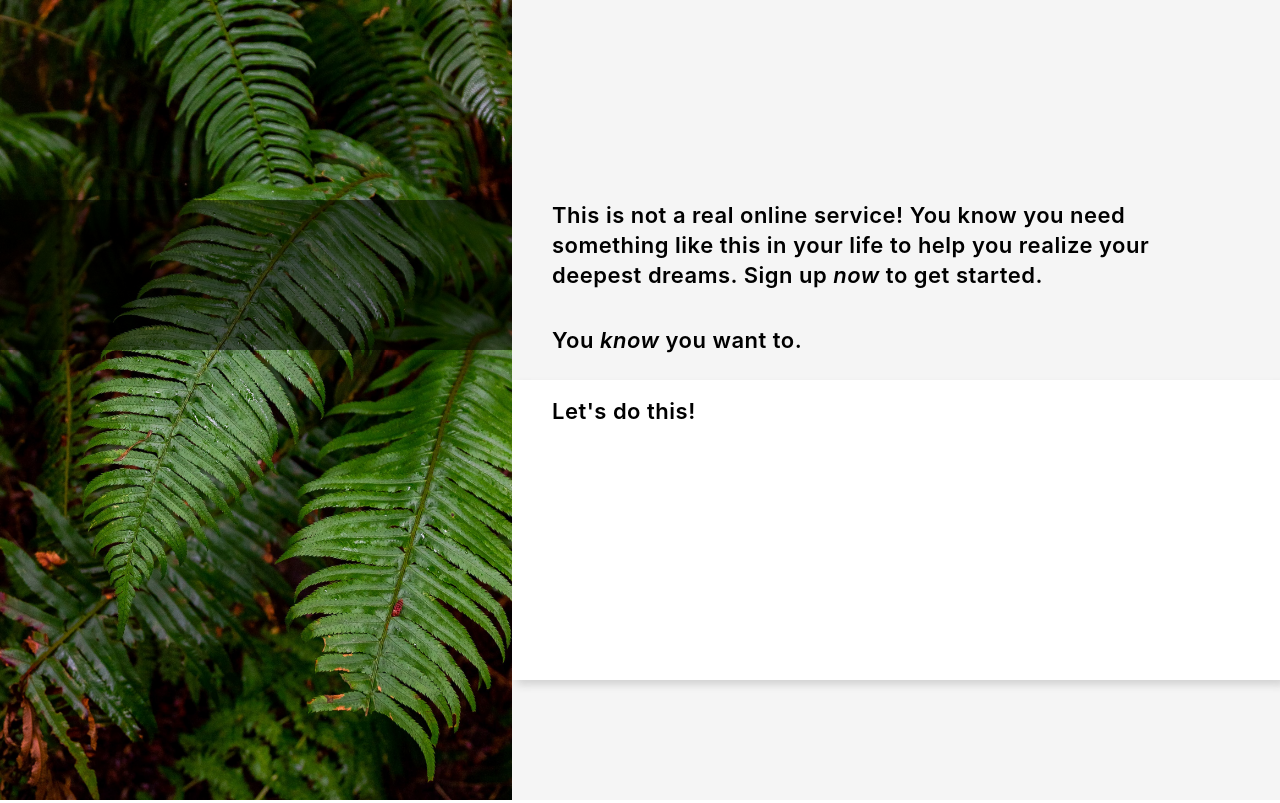
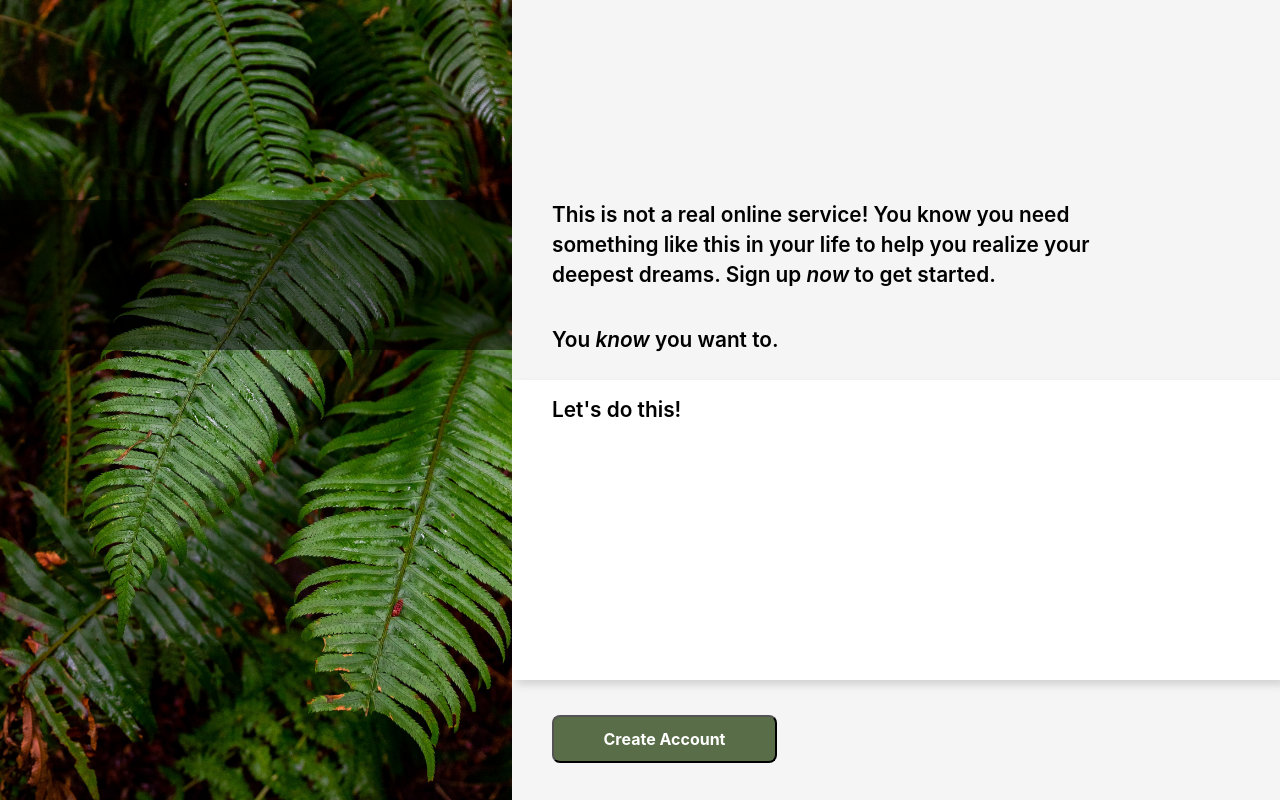
Before and after one commit to gcerv93/signup_form, a plain HTML site: page index.html in a window 1280 px wide. Drawn offline with Linux system fonts and the light colour scheme.

Commit message:
add create account button

```diff
--- a/index.html
+++ b/index.html
@@ -22,10 +22,11 @@
       </div>
       <div class="form-box">
         <h1>Let's do this!</h1>
-        <form>
+        <form id="form">
 
         </form>
       </div>
+      <button type="submit" form="form">Create Account</button>
     </div>
   </div>
 </body>
--- a/styles.css
+++ b/styles.css
@@ -82,14 +82,13 @@ html, body {
   width: 60%;
   background-color: whitesmoke;
   font-family: var(--system-font-family);
-  letter-spacing: 0.5px;
   font-weight: 600;
 }
 
 .top-text {
   padding-left: 40px;
   margin-top: 200px;
-  font-size: 22px;
+  font-size: 1.3rem;
   width: 80%;
   line-height: 30px;
 }
@@ -113,6 +112,19 @@ p:last-child {
 }
 
 .form-box h1 {
-  font-size: 22px;
+  font-size: 1.3rem;
   padding-top: 20px;
 }
+
+.right button {
+  margin-left: 40px;
+  margin-top: 35px;
+  width: 225px;
+  padding: 12px 25px;
+  background-color: #596D48;
+  font-weight: 700;
+  color: white;
+  font-size: 1rem;
+  border-radius: 8px;
+  font-family: var(--system-font-family);
+}
```
